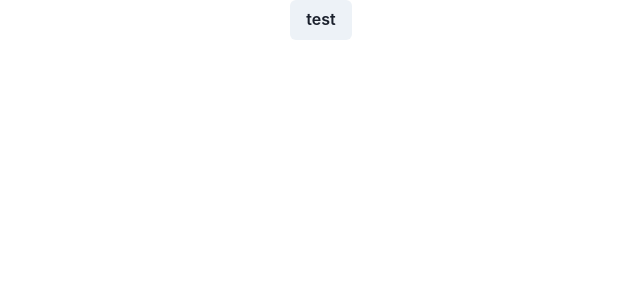
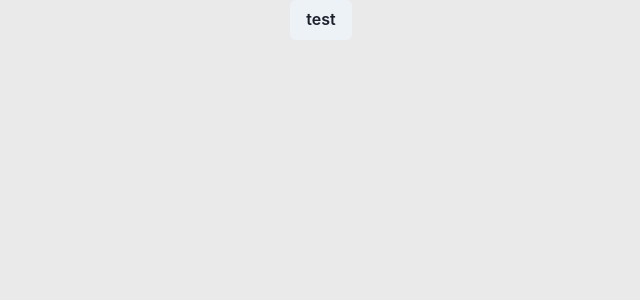
Before and after one commit to Orjanen/ZDataProgrammingTask, a React (Create React App) app in the folder ZDataProgrammingTask/ClientApp/: page / in a window 1280 px wide. Shown: the top 300 px of the page, without its empty margins (319-959 px from the left). Built offline with nearby package versions, Linux system fonts and the light colour scheme.

Commit message:
changed background color

```diff
--- a/ZDataProgrammingTask/ClientApp/src/index.css
+++ b/ZDataProgrammingTask/ClientApp/src/index.css
@@ -1,10 +1,5 @@
 body {
-  margin: 0;
-  font-family: -apple-system, BlinkMacSystemFont, 'Segoe UI', 'Roboto', 'Oxygen',
-    'Ubuntu', 'Cantarell', 'Fira Sans', 'Droid Sans', 'Helvetica Neue',
-    sans-serif;
-  -webkit-font-smoothing: antialiased;
-  -moz-osx-font-smoothing: grayscale;
+  background-color: rgb(234, 234, 234) !important;
 }
 
 code {
```
Also changed, not shown: 1 other file (tests, documents, lock files or other folders).
